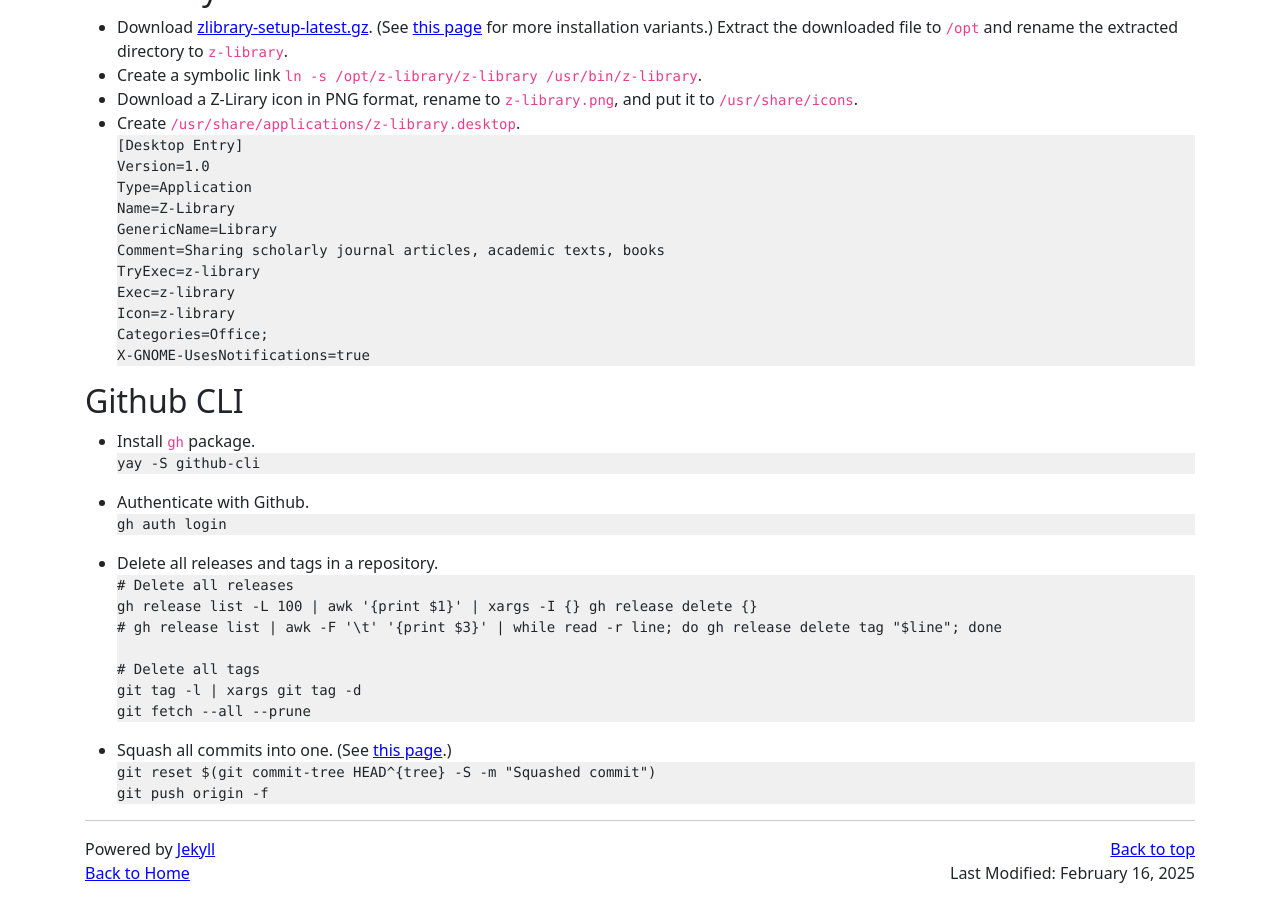
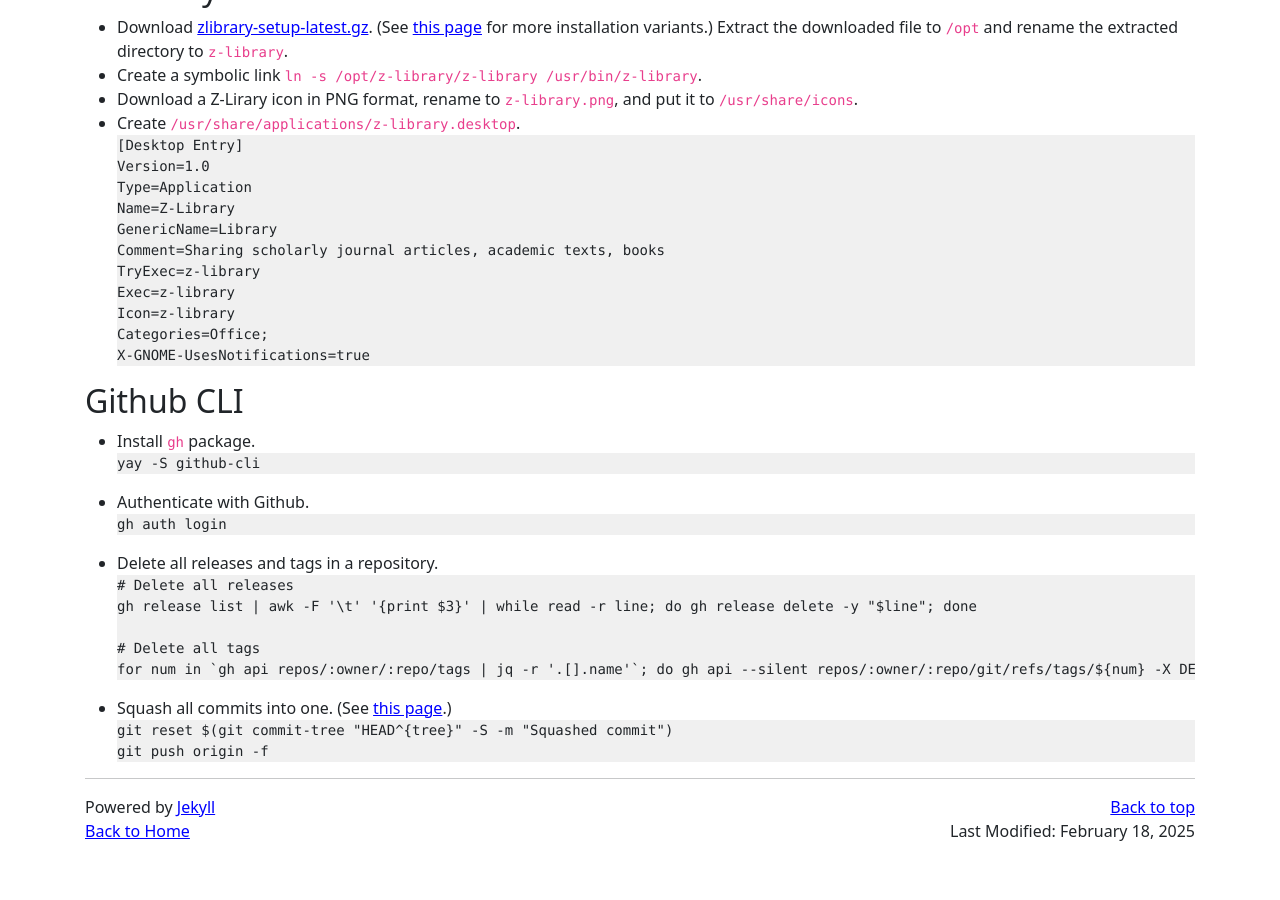
Before and after one commit to hoanganhduc/hoanganhduc.github.io, a Jekyll site: the page built from _posts/2018-05-26-some-notes-on-installing-and-using-arch-linux.md, in a window 1280 px wide and 900 px high, scrolled down 73355 px. Built offline with Jekyll 4.4.1, drawn with Linux system fonts in a browser that asks for light colours; nearby versions of some CDN libraries; a style sheet for code colours, icons or effects is not loaded; after the commit the page ends 74213 px from its top, so only the background shows below that; some of the changed text lies outside the part shown.

Commit message:
Updated @ 2025-02-18  17:21:11 ICT

````diff
--- a/_posts/2018-05-26-some-notes-on-installing-and-using-arch-linux.md
+++ b/_posts/2018-05-26-some-notes-on-installing-and-using-arch-linux.md
@@ -5,7 +5,7 @@ author: Duc A. Hoang
 categories:
   - linux
 <!--comment: true-->
-last_modified_at: 2025-02-16
+last_modified_at: 2025-02-18
 description: This post contains some notes of Duc A. Hoang on installing and using Arch Linux
 keywords: arch linux, installation, Duc A. Hoang
 <!--published: false-->
@@ -3883,15 +3883,13 @@ For more information, visit the [Qutebrowser documentation](https://qutebrowser.
 * Delete all releases and tags in a repository.
   ```bash
   # Delete all releases
-  gh release list -L 100 | awk '{print $1}' | xargs -I {} gh release delete {}
-  # gh release list | awk -F '\t' '{print $3}' | while read -r line; do gh release delete tag "$line"; done
+  gh release list | awk -F '\t' '{print $3}' | while read -r line; do gh release delete -y "$line"; done
 
   # Delete all tags
-  git tag -l | xargs git tag -d
-  git fetch --all --prune
+  for num in `gh api repos/:owner/:repo/tags | jq -r '.[].name'`; do gh api --silent repos/:owner/:repo/git/refs/tags/${num} -X DELETE; echo '✓ Deleted tag' $num; done
   ```
 * Squash all commits into one. (See [this page](https://stackoverflow.com/a/23486788).)
   ```bash
-  git reset $(git commit-tree HEAD^{tree} -S -m "Squashed commit")
+  git reset $(git commit-tree "HEAD^{tree}" -S -m "Squashed commit")
   git push origin -f
   ```
````
Also changed, not shown: teaching/VNU-HUS/2025/spring/MAT1206E/index.md (+1 -1 lines), 1 other file.
